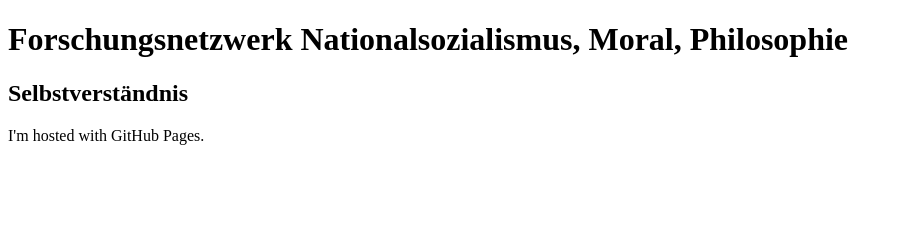
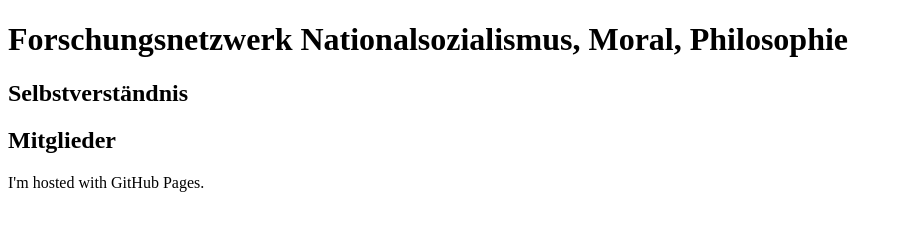
Before and after one commit to fnnsmp/fnnsmp.github.io, a plain HTML site: page index.html in a window 1280 px wide. Shown: the whole page, without its empty margins (0-903 px from the left). Drawn offline with Linux system fonts and the light colour scheme.

Commit message:
Update index.html

```diff
--- a/index.html
+++ b/index.html
@@ -2,12 +2,14 @@
 <html>
   <head>
     <meta charset="utf-8">
-    <meta name="viewport" content="width=device-width, initial-scale="1.0">
+    <meta name="viewport" content="width=device-width", initial-scale="1.0">
     <title>Forschungsnetzwerk Nationalsozialismus, Moral, Philosophie</title>
   </head>
+
   <body>
     <h1>Forschungsnetzwerk Nationalsozialismus, Moral, Philosophie</h1>
     <h2>Selbstverständnis</h2>
+    <h2>Mitglieder</h2>
     <p>I'm hosted with GitHub Pages.</p>
   </body>
 </html>
```
